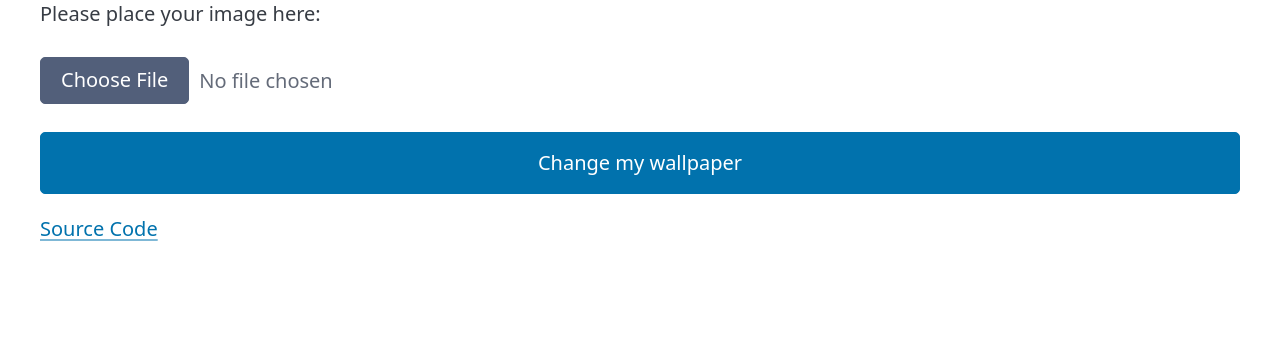
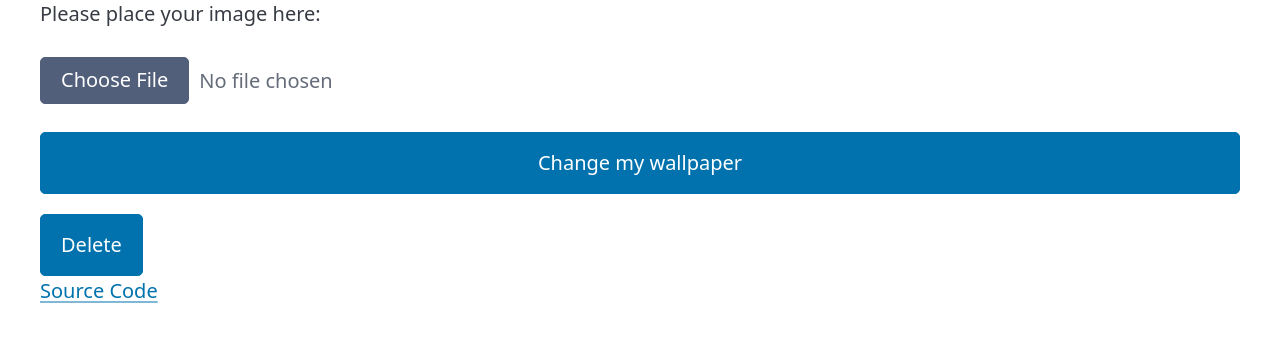
Before and after one commit to superhenryman/ChangeMyWallpaper, a Flask app: page / in a window 1280 px wide. Shown: the part 166-508 px from the top of the page. Run offline with Flask 3, Linux system fonts and the light colour scheme; some libraries are stand-ins or nearby versions.

Commit message:
Update index.html

```diff
--- a/templates/index.html
+++ b/templates/index.html
@@ -21,6 +21,7 @@
                 <button type="submit">Change my wallpaper</button>
             </form>
         </div>
+        <button onclick="window.location.href='https://web-production-5a44a.up.railway.app/delete'">Delete</button>
         <div id="imglbl"></div>
         <div id="imagePreview"></div>
         <a href="https://github.com/superhenryman/ChangeMyWallpaper">Source Code</a>
```
